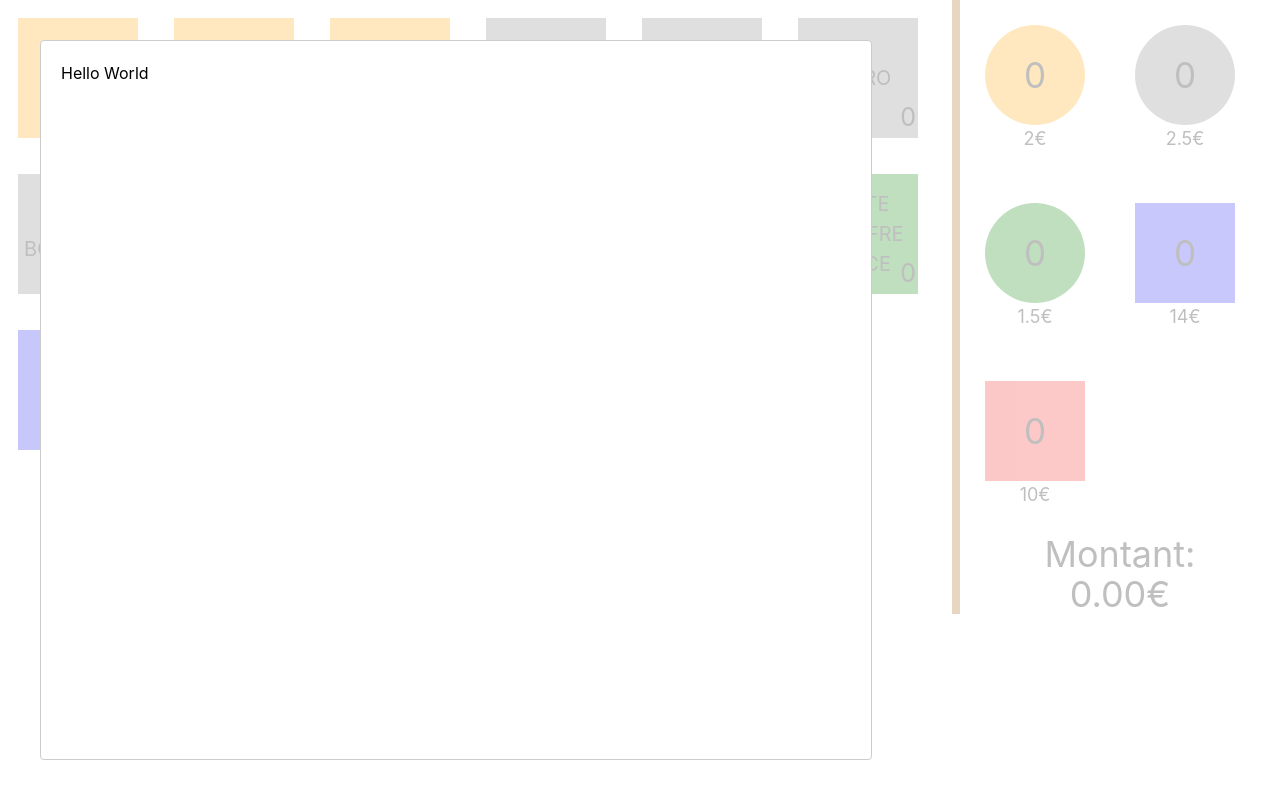
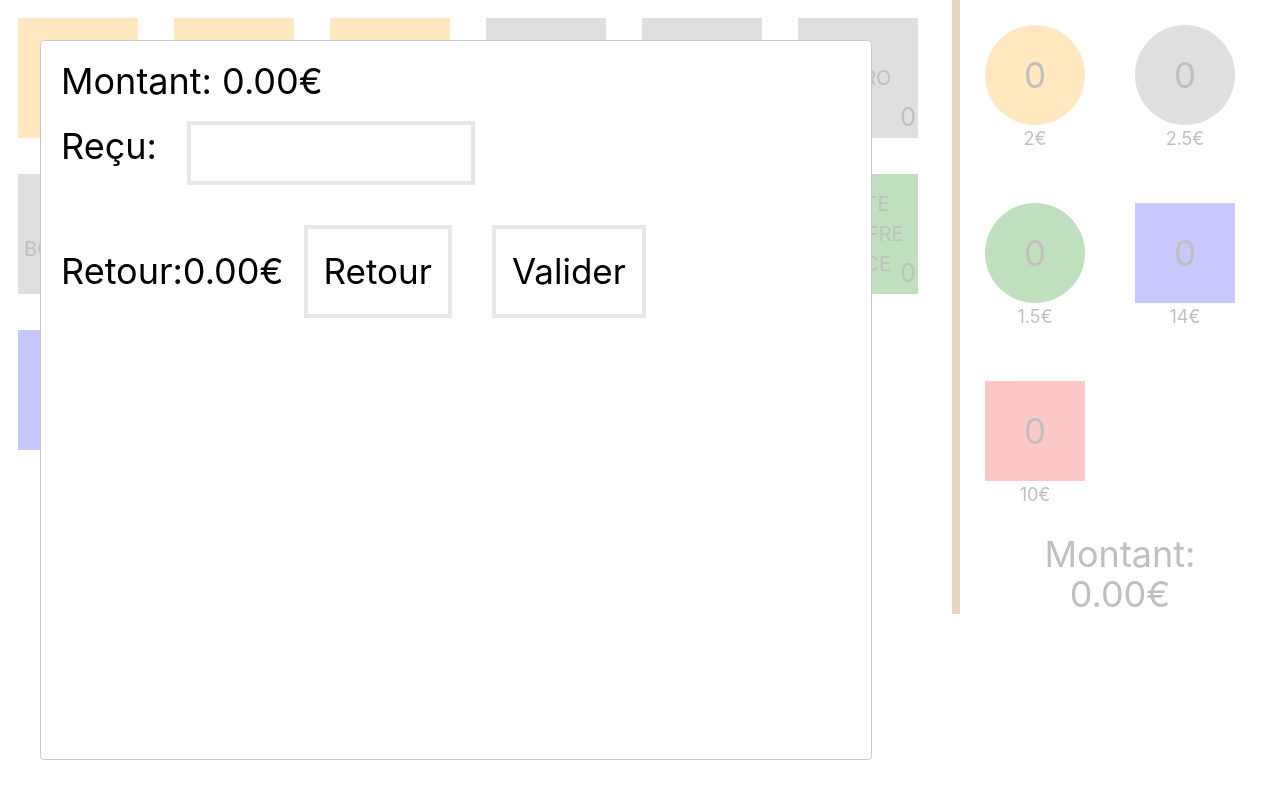
Before and after one commit to worming004/bar-accueil, a React (Create React App) app in the folder src/web/: page / in a window 1280 px wide. Both pictures are taken after a click on the button "Payment". Built offline with nearby package versions, Linux system fonts and the light colour scheme.

Commit message:
setup presentation

```diff
--- a/src/web/src/features/counter/counterSlice.ts
+++ b/src/web/src/features/counter/counterSlice.ts
@@ -113,8 +113,12 @@ export const counterSlice = createSlice({
       state.tokenMode = defaultMode
       SetPresentation(state);
     },
-    payment: (state, action: PayloadAction) => {
+    paymentMode: (state, action: PayloadAction) => {
       state.presentationMode = 'Payment'
+      SetPresentation(state)
+    },
+    tokenMode: (state, action: PayloadAction) => {
+      state.presentationMode = 'Token'
       SetPresentation(state)
     }
   },
@@ -190,7 +194,7 @@ function SetPresentation(state: CounterState) {
   };
 }
 
-export const { addItem, addItemsByBatch, executeSelection, setModeTo, switchModeTo, reset, payment, undo } = counterSlice.actions;
+export const { addItem, addItemsByBatch, executeSelection, setModeTo, switchModeTo, reset, paymentMode, tokenMode, undo } = counterSlice.actions;
 
 // The function below is called a selector and allows us to select a value from
 // the state. Selectors can also be defined inline where they're used instead of
--- a/src/web/src/features/counter/inputs/InputPage.tsx
+++ b/src/web/src/features/counter/inputs/InputPage.tsx
@@ -4,7 +4,7 @@ import {
   switchModeTo,
   undo,
   reset,
-  selectTokenMode, ItemWithCount, FeatureFlag, selectFeatureFlag, payment
+  selectTokenMode, ItemWithCount, FeatureFlag, selectFeatureFlag, paymentMode
 } from "../counterSlice";
 import { useAppSelector } from "../../../app/hooks";
 import { store } from "../../../app/store";
@@ -14,7 +14,7 @@ import { Mode } from "fs";
 function Control(props: any) {
   const undoClick = () => store.dispatch(undo())
   const resetClick = () => store.dispatch(reset())
-  const paymentClick = () => store.dispatch(payment())
+  const paymentClick = () => store.dispatch(paymentMode())
   const switchModeToClick = () => store.dispatch(switchModeTo())
   const featureFlags: FeatureFlag = props.featureFlags;
   const commonMathSignStyle = {
@@ -36,10 +36,10 @@ function Control(props: any) {
 
   return (
     <>
-      <button style={resetStyle} className={controlClasses} onClick={() => resetClick()}>Reset</button>
-      <button style={resetStyle} className={controlClasses} onClick={() => paymentClick()}>Payment</button>
-      {featureFlags?.showUndo ? <button style={resetStyle} className={controlClasses} onClick={() => undoClick()}>Undo</button> : null}
-      <button style={resetStyle} className={controlClasses} onClick={() => switchModeToClick()}>
+      <button style={resetStyle} className={controlClasses} onClick={resetClick}>Reset</button>
+      <button style={resetStyle} className={controlClasses} onClick={paymentClick}>Payment</button>
+      {featureFlags?.showUndo ? <button style={resetStyle} className={controlClasses} onClick={undoClick}>Undo</button> : null}
+      <button style={resetStyle} className={controlClasses} onClick={switchModeToClick}>
         <span style={plusStyle} className="m-4">+</span>
         <span style={minusStyle} className="m-4">-</span>
       </button>
--- a/src/web/src/features/counter/return/ReturnPage.tsx
+++ b/src/web/src/features/counter/return/ReturnPage.tsx
@@ -1,5 +1,32 @@
+import { useAppSelector } from "../../../app/hooks";
+import { store } from "../../../app/store";
+import { reset, selectPresentationAmount, selectPresentationTokens, tokenMode } from "../counterSlice";
+
 export function ReturnPage() {
+  const amount = useAppSelector(selectPresentationAmount);
+  const style = {
+    fontSize: "35px",
+  }
+  const controlClasses = "border-4 m-5 p-4 left-0"
+
+  const toTokenModeClick = () => store.dispatch(tokenMode());
+  const resetAndToTokenMode = () => {
+    store.dispatch(reset());
+    store.dispatch(tokenMode());
+  }
   return (
-    <>Hello World</>
+    <>
+      <span className='text-4xl'>Montant: </span>
+      <span className='text-4xl'>{amount.toFixed(2)}€</span>
+      <br />
+      <label htmlFor="recu" className='text-4xl'>Reçu: </label>
+      <input type='number' id='recu' className={controlClasses} ></input>
+      <br />
+      <span className='text-4xl'>Retour:</span>
+      <span className='text-4xl'>{amount.toFixed(2)}€</span>
+      <button className={controlClasses} style={style} onClick={() => { toTokenModeClick() }}>Retour</button>
+      <button className={controlClasses} style={style} onClick={() => { resetAndToTokenMode() }}>Valider</button>
+    </>
+
   )
 }
```
